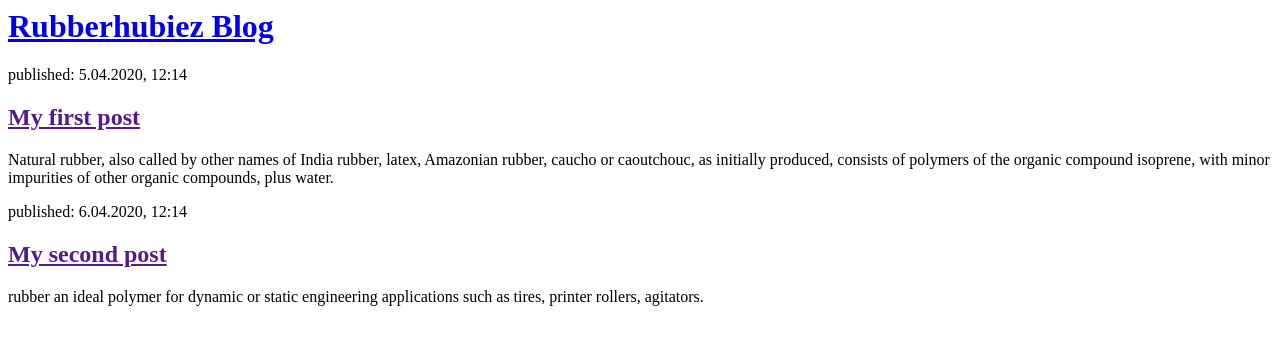
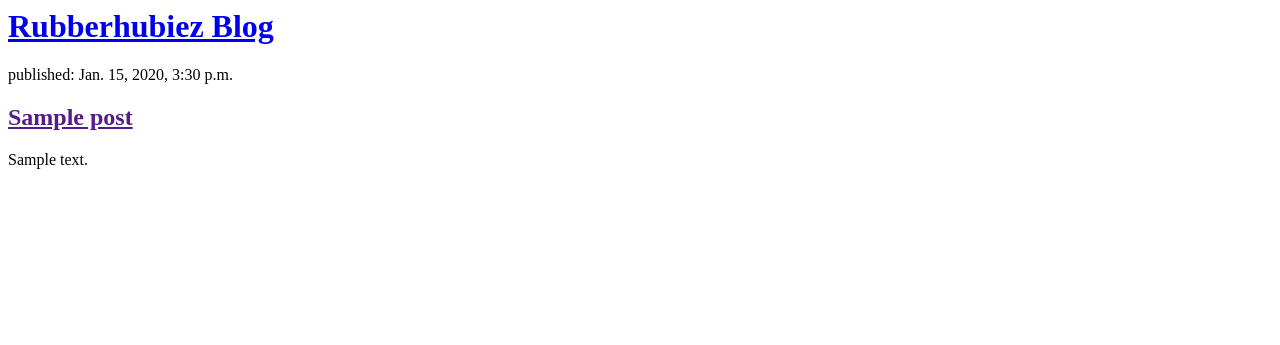
Before and after one commit to anjanapreethi/my-first-blog, a Django app: page / in a window 1280 px wide. Shown: the top 345 px of the page. Run offline with Django 3.2, Linux system fonts and the light colour scheme; tables that the repository leaves empty hold one stand-in row (values such as "Sample post").

Commit message:
Modified templates to display posts from database.

```diff
--- a/blog/templates/blog/post_list.html
+++ b/blog/templates/blog/post_list.html
@@ -6,17 +6,12 @@
         <div>
             <h1><a href="/">Rubberhubiez Blog</a></h1>
         </div>
-
-        <div>
-            <p>published: 5.04.2020, 12:14</p>
-            <h2><a href="">My first post</a></h2>
-            <p>Natural rubber, also called by other names of India rubber, latex, Amazonian rubber, caucho or caoutchouc, as initially produced, consists of polymers of the organic compound isoprene, with minor impurities of other organic compounds, plus water.</p>
-        </div>
-
-        <div>
-            <p>published: 6.04.2020, 12:14</p>
-            <h2><a href="">My second post</a></h2>
-            <p>rubber an ideal polymer for dynamic or static engineering applications such as tires, printer rollers, agitators.</p>
-        </div>
+        {% for post in posts %}
+            <div>
+                <p>published: {{ post.published_date }}</p>
+                <h2><a href="">{{ post.title }}</a></h2>
+                <p>{{ post.text|linebreaksbr }}</p>
+            </div>
+        {% endfor %}
     </body>
 </html>
--- a/blog/views.py
+++ b/blog/views.py
@@ -1,5 +1,8 @@
 from django.shortcuts import render
+from django.utils import timezone
+from .models import Post
 
 # Create your views here.
 def post_list(request):
-    return render(request, 'blog/post_list.html', {})
+    posts = Post.objects.filter(published_date__lte=timezone.now()).order_by('published_date')
+    return render(request, 'blog/post_list.html', {'posts': posts})
```
